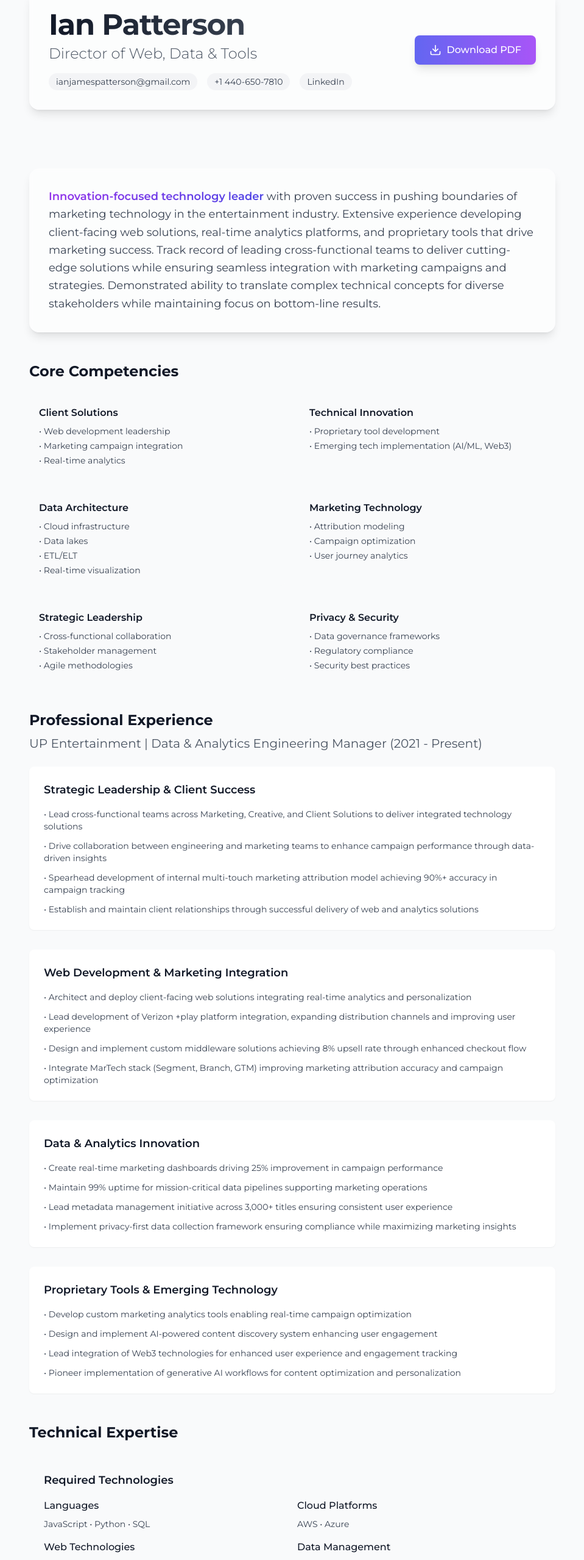
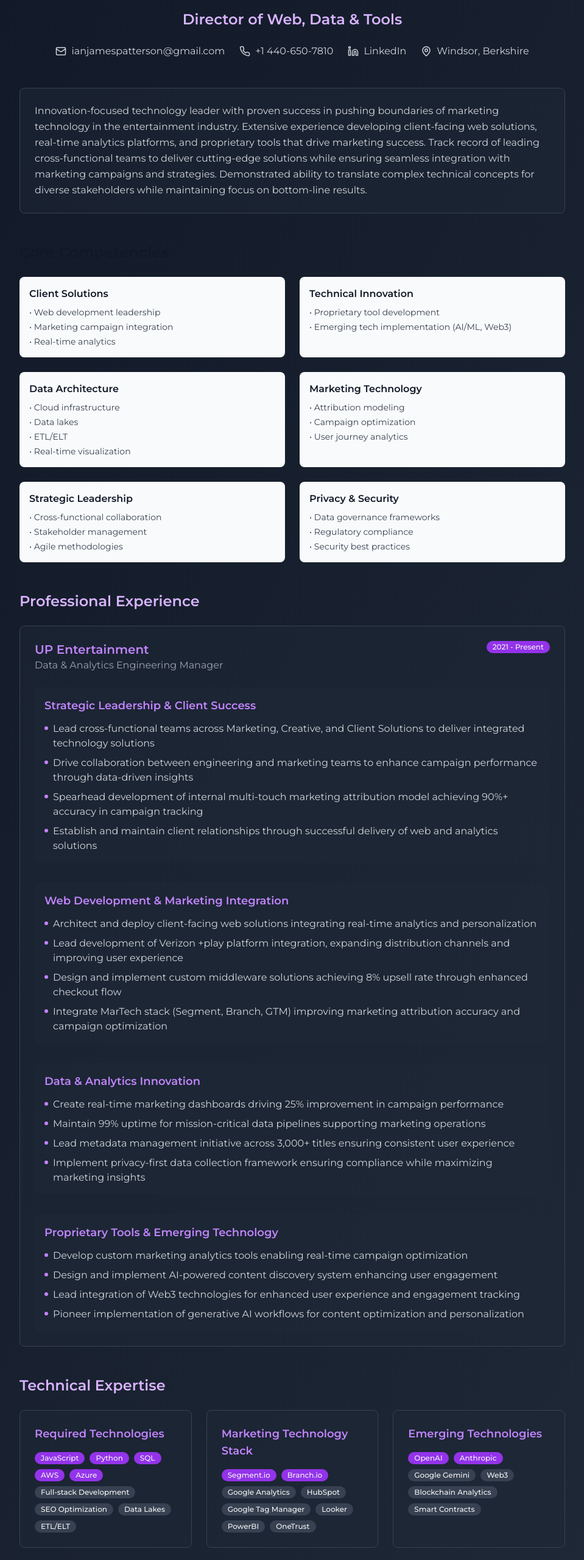
Before and after one commit to ijpatter1/ijpatter1.github.io, a Next.js app: page / in a window 1280 px wide. Shown: the part 80-2638 px from the top of the page at 61% size, without its empty margins (160-1119 px from the left). Built offline with nearby package versions, Linux system fonts and the light colour scheme.

Commit message:
update styling

```diff
--- a/app/components/Experience.tsx
+++ b/app/components/Experience.tsx
@@ -1,5 +1,14 @@
+import { Card, CardContent } from './ui/Card'
+import { Badge } from './ui/Badge'
+import { Section } from './ui/Section'
+
+interface Achievement {
+  title: string;
+  points: string[];
+}
+
 export default function Experience() {
-    const experiences = [
+  const achievements: Achievement[] = [
     {
       title: "Strategic Leadership & Client Success",
       points: [
@@ -39,26 +48,36 @@ export default function Experience() {
   ];
 
   return (
-      <section className="mb-12">
-        <h2 className="text-2xl font-bold mb-2 text-gray-900 dark:text-white">Professional Experience</h2>
-        <h3 className="text-xl mb-6 text-gray-600 dark:text-gray-400">
-          UP Entertainment | Data & Analytics Engineering Manager (2021 - Present)
-        </h3>
+    <Section title="Professional Experience">
+      <Card>
+        <CardContent className="space-y-6">
+          <div className="flex justify-between items-start">
+            <div>
+              <h3 className="text-xl font-semibold text-purple-400">UP Entertainment</h3>
+              <p className="text-gray-400">Data & Analytics Engineering Manager</p>
+            </div>
+            <Badge className="bg-purple-600 hover:bg-purple-700">2021 - Present</Badge>
+          </div>
 
           <div className="space-y-8">
-          {experiences.map((exp, index) => (
-            <div key={index} className="bg-white dark:bg-gray-800 rounded-lg p-6 shadow-sm">
-              <h4 className="text-lg font-semibold mb-4 text-gray-900 dark:text-white">{exp.title}</h4>
-              <ul className="space-y-3">
-                {exp.points.map((point, pointIndex) => (
-                  <li key={pointIndex} className="text-gray-700 dark:text-gray-300 text-sm">
-                    • {point}
+            {achievements.map((achievement, index) => (
+              <div key={index} className="rounded-lg bg-gray-800/50 p-4">
+                <h4 className="text-lg font-semibold text-purple-400 mb-3">
+                  {achievement.title}
+                </h4>
+                <ul className="space-y-2">
+                  {achievement.points.map((point, pointIndex) => (
+                    <li key={pointIndex} className="flex items-start gap-2 text-gray-300">
+                      <span className="mt-2 w-1.5 h-1.5 bg-purple-400 rounded-full flex-shrink-0"></span>
+                      <span>{point}</span>
                     </li>
                   ))}
                 </ul>
               </div>
             ))}
           </div>
-      </section>
-    )
+        </CardContent>
+      </Card>
+    </Section>
+  );
 }
--- a/app/components/Header.tsx
+++ b/app/components/Header.tsx
@@ -1,54 +1,65 @@
 'use client'
 
-import { Download } from 'lucide-react'
+import { Mail, Phone, Linkedin, MapPin } from 'lucide-react'
+
+interface ContactLink {
+  href: string;
+  icon: typeof Mail;
+  text: string;
+  external?: boolean;
+}
 
 export default function Header() {
+  const contactLinks: ContactLink[] = [
+    {
+      href: "mailto:ianjamespatterson@gmail.com",
+      icon: Mail,
+      text: "ianjamespatterson@gmail.com"
+    },
+    {
+      href: "tel:+14406507810",
+      icon: Phone,
+      text: "+1 440-650-7810"
+    },
+    {
+      href: "https://linkedin.com/in/ianpatterson31/",
+      icon: Linkedin,
+      text: "LinkedIn",
+      external: true
+    }
+  ];
+
   return (
-    <header className="relative overflow-hidden">
-      <div className="max-w-4xl mx-auto px-4 py-12 sm:py-16">
-        <div className="backdrop-blur-sm bg-white/50 dark:bg-gray-900/50 rounded-2xl p-8 shadow-lg">
-          <div className="flex flex-col sm:flex-row justify-between items-start sm:items-center gap-6">
-            <div>
-              <h1 className="text-4xl sm:text-5xl font-bold tracking-tight bg-gradient-to-r from-gray-900 to-gray-600 dark:from-white dark:to-gray-400 bg-clip-text text-transparent">
-                Ian Patterson
-              </h1>
-              <p className="mt-2 text-xl sm:text-2xl font-light text-gray-600 dark:text-gray-300">
-                Director of Web, Data & Tools
-              </p>
-              <div className="mt-4 flex flex-wrap gap-4 text-sm">
-                <a
-                  href="mailto:ianjamespatterson@gmail.com"
-                  className="inline-flex items-center px-3 py-1 rounded-full bg-gray-100 dark:bg-gray-800 text-gray-700 dark:text-gray-300 hover:bg-gray-200 dark:hover:bg-gray-700 transition-colors"
-                >
-                  ianjamespatterson@gmail.com
-                </a>
-                <a
-                  href="tel:+14406507810"
-                  className="inline-flex items-center px-3 py-1 rounded-full bg-gray-100 dark:bg-gray-800 text-gray-700 dark:text-gray-300 hover:bg-gray-200 dark:hover:bg-gray-700 transition-colors"
-                >
-                  +1 440-650-7810
-                </a>
-                <a
-                  href="https://linkedin.com/in/ianpatterson31"
-                  target="_blank"
-                  rel="noopener noreferrer"
-                  className="inline-flex items-center px-3 py-1 rounded-full bg-gray-100 dark:bg-gray-800 text-gray-700 dark:text-gray-300 hover:bg-gray-200 dark:hover:bg-gray-700 transition-colors"
-                >
-                  LinkedIn
-                </a>
-              </div>
-            </div>
+    <header className="max-w-4xl mx-auto mb-12 text-center">
+      <h1 className="text-5xl font-bold mb-4 bg-clip-text text-transparent bg-gradient-to-r from-purple-400 to-pink-600">
+        IAN PATTERSON
+      </h1>
+      <h2 className="text-2xl font-semibold mb-6 text-purple-300">
+        Director of Web, Data & Tools
+      </h2>
+
+      <div className="flex flex-wrap justify-center gap-6 text-gray-300">
+        {contactLinks.map((link, index) => {
+          const Icon = link.icon;
+          return (
             <a
-              href="/resume.pdf"
-              target="_blank"
-              rel="noopener noreferrer"
-              className="group relative inline-flex items-center gap-2 px-6 py-3 bg-gradient-to-r from-indigo-500 to-purple-500 text-white rounded-lg hover:from-indigo-600 hover:to-purple-600 transition-all duration-200 shadow-lg hover:shadow-xl"
+              key={index}
+              href={link.href}
+              className="flex items-center gap-2 hover:text-purple-400 transition-colors"
+              {...(link.external ? {
+                target: "_blank",
+                rel: "noopener noreferrer"
+              } : {})}
             >
-              <Download size={20} className="group-hover:transform group-hover:-translate-y-1 transition-transform duration-200" />
-              <span className="font-medium">Download PDF</span>
+              <Icon size={18} />
+              {link.text}
             </a>
-          </div>
-        </div>
+          );
+        })}
+        <span className="flex items-center gap-2">
+          <MapPin size={18} />
+          Windsor, Berkshire
+        </span>
       </div>
     </header>
   )
--- a/app/components/Summary.tsx
+++ b/app/components/Summary.tsx
@@ -1,19 +1,21 @@
+import { Card, CardContent } from './ui/Card'
+import { Section } from './ui/Section'
+
 export default function Summary() {
-    return (
-      <section className="mb-12">
-        <div className="backdrop-blur-sm bg-white/50 dark:bg-gray-900/50 rounded-2xl p-8 shadow-lg">
-          <p className="text-lg leading-relaxed text-gray-700 dark:text-gray-300">
-            <span className="font-semibold text-transparent bg-clip-text bg-gradient-to-r from-purple-600 to-indigo-600 dark:from-purple-400 dark:to-indigo-400">
-              Innovation-focused technology leader
-            </span>{" "}
-            with proven success in pushing boundaries of marketing technology in the entertainment industry.
-            Extensive experience developing client-facing web solutions, real-time analytics platforms, and
-            proprietary tools that drive marketing success. Track record of leading cross-functional teams
-            to deliver cutting-edge solutions while ensuring seamless integration with marketing campaigns
-            and strategies. Demonstrated ability to translate complex technical concepts for diverse
-            stakeholders while maintaining focus on bottom-line results.
+  return (
+    <Section>
+      <Card>
+        <CardContent>
+          <p className="text-gray-300 leading-relaxed">
+            Innovation-focused technology leader with proven success in pushing boundaries of marketing
+            technology in the entertainment industry. Extensive experience developing client-facing web
+            solutions, real-time analytics platforms, and proprietary tools that drive marketing success.
+            Track record of leading cross-functional teams to deliver cutting-edge solutions while ensuring
+            seamless integration with marketing campaigns and strategies. Demonstrated ability to translate
+            complex technical concepts for diverse stakeholders while maintaining focus on bottom-line results.
           </p>
-        </div>
-      </section>
-    )
-  }
+        </CardContent>
+      </Card>
+    </Section>
+  )
+}
--- a/app/components/TechnicalExpertise.tsx
+++ b/app/components/TechnicalExpertise.tsx
@@ -1,55 +1,85 @@
+import { Card, CardContent } from './ui/Card'
+import { Badge } from './ui/Badge'
+import { Section } from './ui/Section'
+
+interface TechCategory {
+  title: string;
+  items: Array<{
+    name: string;
+    highlight?: boolean;
+  }>;
+}
+
 export default function TechnicalExpertise() {
-    const expertise = [
+  const categories: TechCategory[] = [
     {
-        category: "Required Technologies",
-        skills: [
-          { title: "Languages", items: ["JavaScript", "Python", "SQL"] },
-          { title: "Cloud Platforms", items: ["AWS", "Azure"] },
-          { title: "Web Technologies", items: ["Full-stack development", "SEO optimization"] },
-          { title: "Data Management", items: ["Data lakes", "ETL/ELT", "Real-time analytics"] }
+      title: "Required Technologies",
+      items: [
+        { name: "JavaScript", highlight: true },
+        { name: "Python", highlight: true },
+        { name: "SQL", highlight: true },
+        { name: "AWS", highlight: true },
+        { name: "Azure", highlight: true },
+        { name: "Full-stack Development" },
+        { name: "SEO Optimization" },
+        { name: "Data Lakes" },
+        { name: "ETL/ELT" }
       ]
     },
     {
-        category: "Marketing Technology Stack",
-        skills: [
-          { title: "Analytics", items: ["Segment.io", "Branch.io", "Google Analytics"] },
-          { title: "Campaign Tools", items: ["HubSpot", "Google Tag Manager"] },
-          { title: "Visualization", items: ["Looker", "PowerBI"] },
-          { title: "Privacy & Security", items: ["OneTrust", "Data governance frameworks"] }
+      title: "Marketing Technology Stack",
+      items: [
+        { name: "Segment.io", highlight: true },
+        { name: "Branch.io", highlight: true },
+        { name: "Google Analytics" },
+        { name: "HubSpot" },
+        { name: "Google Tag Manager" },
+        { name: "Looker" },
+        { name: "PowerBI" },
+        { name: "OneTrust" }
       ]
     },
     {
-        category: "Emerging Technologies",
-        skills: [
-          { title: "AI/ML", items: ["OpenAI", "Anthropic", "Google Gemini"] },
-          { title: "Web3", items: ["Smart contract integration", "Blockchain analytics"] },
-          { title: "Custom Tools", items: ["Proprietary analytics", "Optimization platforms"] }
+      title: "Emerging Technologies",
+      items: [
+        { name: "OpenAI", highlight: true },
+        { name: "Anthropic", highlight: true },
+        { name: "Google Gemini" },
+        { name: "Web3" },
+        { name: "Blockchain Analytics" },
+        { name: "Smart Contracts" }
       ]
     }
   ];
 
   return (
-      <section className="mb-12">
-        <h2 className="text-2xl font-bold mb-6 text-gray-900 dark:text-white">Technical Expertise</h2>
-        <div className="space-y-8">
-          {expertise.map((category, index) => (
-            <div key={index} className="bg-gray-50 dark:bg-gray-800 p-6 rounded-lg">
-              <h3 className="text-lg font-semibold mb-4 text-gray-900 dark:text-white">
-                {category.category}
+    <Section title="Technical Expertise">
+      <div className="grid grid-cols-1 md:grid-cols-3 gap-6">
+        {categories.map((category, index) => (
+          <Card key={index} className="h-full">
+            <CardContent>
+              <h3 className="text-lg font-semibold text-purple-400 mb-4">
+                {category.title}
               </h3>
-              <div className="grid grid-cols-1 md:grid-cols-2 gap-4">
-                {category.skills.map((skill, skillIndex) => (
-                  <div key={skillIndex} className="space-y-2">
-                    <h4 className="font-medium text-gray-900 dark:text-white">{skill.title}</h4>
-                    <p className="text-sm text-gray-700 dark:text-gray-300">
-                      {skill.items.join(" • ")}
-                    </p>
-                  </div>
+              <div className="flex flex-wrap gap-2">
+                {category.items.map((item, itemIndex) => (
+                  <Badge
+                    key={itemIndex}
+                    className={`
+                      ${item.highlight
+                        ? 'bg-purple-600 hover:bg-purple-700'
+                        : 'bg-gray-700 hover:bg-gray-600'
+                      }
+                    `}
+                  >
+                    {item.name}
+                  </Badge>
                 ))}
               </div>
-            </div>
+            </CardContent>
+          </Card>
         ))}
       </div>
-      </section>
-    )
+    </Section>
+  );
 }
--- /dev/null
+++ b/app/components/ui/Badge.tsx
@@ -0,0 +1,14 @@
+'use client'
+
+interface BadgeProps {
+  children: React.ReactNode;
+  className?: string;
+}
+
+export function Badge({ children, className = '' }: BadgeProps) {
+  return (
+    <span className={`inline-flex items-center rounded-full px-2.5 py-0.5 text-xs font-medium bg-gray-700 text-gray-100 hover:bg-gray-600 transition-colors ${className}`}>
+      {children}
+    </span>
+  );
+}
--- /dev/null
+++ b/app/components/ui/Card.tsx
@@ -0,0 +1,22 @@
+'use client'
+
+interface CardProps {
+  children: React.ReactNode;
+  className?: string;
+}
+
+export function Card({ children, className = '' }: CardProps) {
+  return (
+    <div className={`bg-gray-800/50 border border-gray-700 rounded-lg ${className}`}>
+      {children}
+    </div>
+  );
+}
+
+export function CardContent({ children, className = '' }: CardProps) {
+  return (
+    <div className={`p-6 ${className}`}>
+      {children}
+    </div>
+  );
+}
--- /dev/null
+++ b/app/components/ui/Section.tsx
@@ -0,0 +1,16 @@
+interface SectionProps {
+    title?: string;
+    children: React.ReactNode;
+    className?: string;
+  }
+
+  export function Section({ title, children, className = '' }: SectionProps) {
+    return (
+      <section className={`mb-12 ${className}`}>
+        {title && (
+          <h2 className="text-2xl font-semibold mb-6 text-purple-300">{title}</h2>
+        )}
+        {children}
+      </section>
+    );
+  }
--- a/app/page.tsx
+++ b/app/page.tsx
@@ -6,10 +6,10 @@ import TechnicalExpertise from './components/TechnicalExpertise'
 
 export default function Home() {
   return (
-    <div className="min-h-screen bg-gray-50 dark:bg-gray-900">
+    <div className="min-h-screen bg-gradient-to-br from-gray-900 to-gray-800 text-gray-100 p-8">
       <Header />
 
-      <main className="max-w-4xl mx-auto px-4 py-8">
+      <main className="max-w-4xl mx-auto">
         <Summary />
         <CoreCompetencies />
         <Experience />
```
Lines whose indentation alone changed are shown as unchanged.
